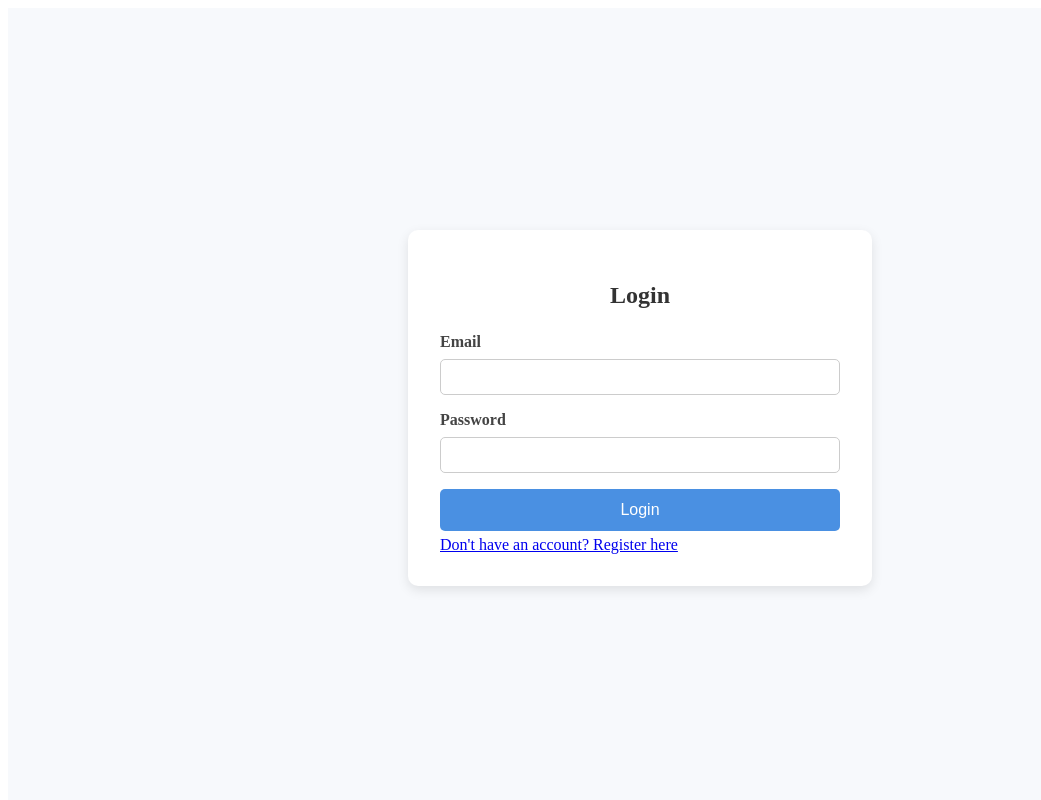
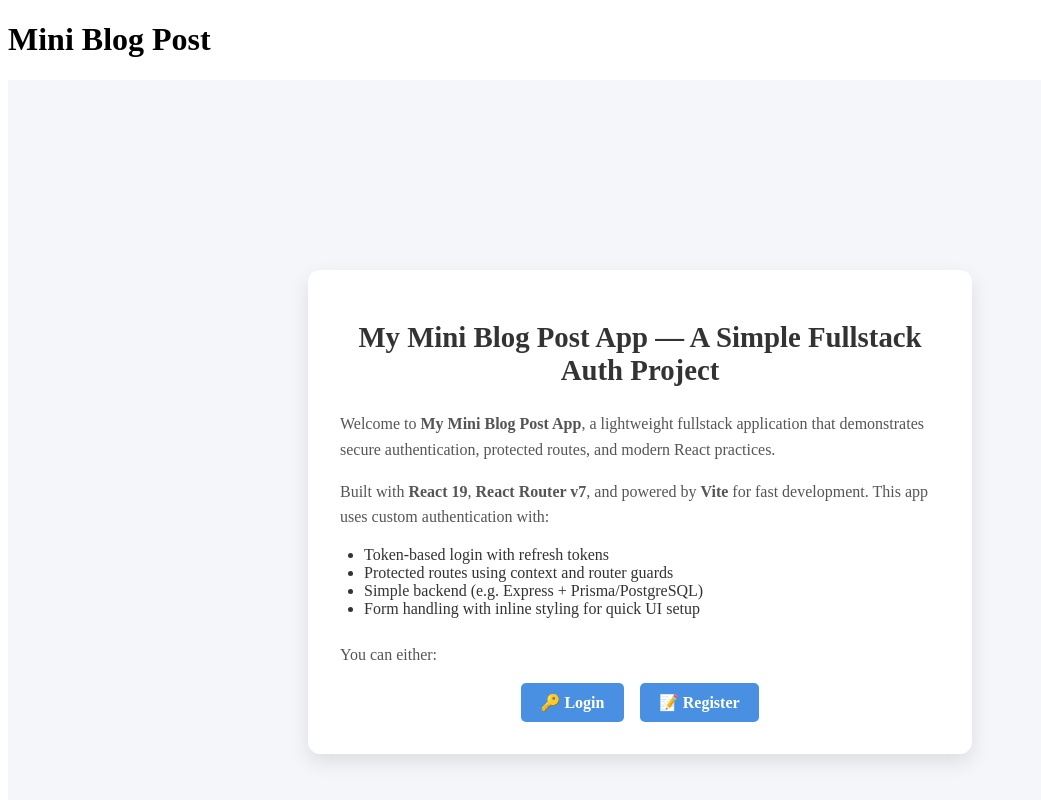
Before and after one commit to hinds1ght/mini-blog-posts-front-end, a React (Vite) app: page / in a window 1280 px wide. Shown: the top 800 px of the page, without its empty margins (0-1041 px from the left). Built offline with nearby package versions, Linux system fonts and the light colour scheme; no server answers.

Commit message:
add Landing page, change path of login component

```diff
--- a/src/App.jsx
+++ b/src/App.jsx
@@ -1,11 +1,13 @@
 import { Outlet } from 'react-router-dom'
+import Header from './Header'
 import Footer from './Footer'
 
 function App() {
  return(
  <>
+    <Header />
     <main>
-        <Outlet/>
+        <Outlet />
     </main>
     <Footer />
  </>
--- a/src/Header.jsx
+++ b/src/Header.jsx
@@ -0,0 +1,5 @@
+function Header() {
+    return <h1>Mini Blog Post</h1>
+}
+
+export default Header;
--- /dev/null
+++ b/src/Landing.jsx
@@ -0,0 +1,87 @@
+import { Link } from "react-router-dom";
+
+function Landing() {
+  return (
+    <div style={styles.container}>
+      <div style={styles.card}>
+        <h1 style={styles.heading}>My Mini Blog Post App — A Simple Fullstack Auth Project</h1>
+
+        <p style={styles.text}>
+          Welcome to <strong>My Mini Blog Post App</strong>, a lightweight fullstack application that demonstrates secure authentication, protected routes, and modern React practices.
+        </p>
+
+        <p style={styles.text}>
+          Built with <strong>React 19</strong>, <strong>React Router v7</strong>, and powered by <strong>Vite</strong> for fast development. This app uses custom authentication with:
+        </p>
+
+        <ul style={styles.list}>
+          <li> Token-based login with refresh tokens</li>
+          <li> Protected routes using context and router guards</li>
+          <li> Simple backend (e.g. Express + Prisma/PostgreSQL)</li>
+          <li> Form handling with inline styling for quick UI setup</li>
+        </ul>
+
+        <p style={styles.text}>
+          You can either:
+        </p>
+
+        <div style={styles.buttons}>
+          <Link to="/login" style={styles.link}>🔑 Login</Link>
+          <Link to="/register" style={styles.link}>📝 Register</Link>
+        </div>
+      </div>
+    </div>
+  );
+}
+
+export default Landing;
+
+// Inline styles
+const styles = {
+  container: {
+    minHeight: "100vh",
+    backgroundColor: "#f4f6fa",
+    display: "flex",
+    justifyContent: "center",
+    alignItems: "center",
+    padding: "2rem",
+  },
+  card: {
+    background: "#fff",
+    padding: "2rem",
+    borderRadius: "12px",
+    boxShadow: "0 8px 20px rgba(0, 0, 0, 0.1)",
+    maxWidth: "600px",
+    width: "100%",
+  },
+  heading: {
+    textAlign: "center",
+    fontSize: "1.8rem",
+    marginBottom: "1.5rem",
+    color: "#333",
+  },
+  text: {
+    fontSize: "1rem",
+    color: "#555",
+    marginBottom: "1rem",
+    lineHeight: "1.6",
+  },
+  list: {
+    paddingLeft: "1.5rem",
+    marginBottom: "1.5rem",
+    color: "#333",
+  },
+  buttons: {
+    display: "flex",
+    justifyContent: "center",
+    gap: "1rem",
+  },
+  link: {
+    padding: "0.6rem 1.2rem",
+    backgroundColor: "#4a90e2",
+    color: "#fff",
+    borderRadius: "5px",
+    textDecoration: "none",
+    fontWeight: "bold",
+  },
+};
--- a/src/Login.jsx
+++ b/src/Login.jsx
@@ -43,7 +43,7 @@ function Login(){
         <input type="password" id="password" name="password" ref={passwordRef} style={styles.input} />
 
         <button type="submit" disabled={Cloading} style={styles.button}>
-          {Cloading ? "Logging in..." : "Login"}
+          {Cloading ? "Logging in..." : "🔑 Login"}
         </button>
         <Link to="/register" style={{marginTop: '5px'}}>Don't have an account? Register here</Link>
         {error && <p style={styles.error}>{error}</p>}
--- a/src/Register.jsx
+++ b/src/Register.jsx
@@ -63,7 +63,7 @@ function Register() {
         />
 
         <button type="submit" disabled={loading} style={styles.button}>
-          {loading ? "Registering..." : "Register"}
+          {loading ? "Registering..." : "📝 Register"}
         </button>
 
         {message && <p style={styles.message}>{message}</p>}
--- a/src/main.jsx
+++ b/src/main.jsx
@@ -3,6 +3,7 @@ import { createRoot } from 'react-dom/client'
 import { createBrowserRouter, RouterProvider} from 'react-router-dom'
 import App from './App.jsx'
 import Login from './Login.jsx'
+import Landing from './Landing.jsx'
 import Register from './Register.jsx'
 import Posts from './Posts.jsx'
 import { AuthProvider } from '../utils/authContext.jsx'
@@ -13,7 +14,8 @@ const router = createBrowserRouter([
     path: "/",
     element: <App />,
     children: [
-      { index: true, element: <Login /> },
+      { index: true, element: <Landing /> },
+      { path: "login", element: <Login /> },
       { path: "register", element: <Register /> },
       {
         element: <ProtectedRoute />,
@@ -25,6 +27,7 @@ const router = createBrowserRouter([
   },
 ])
 
+
 createRoot(document.getElementById('root')).render(
   <StrictMode>
     <AuthProvider>
```
